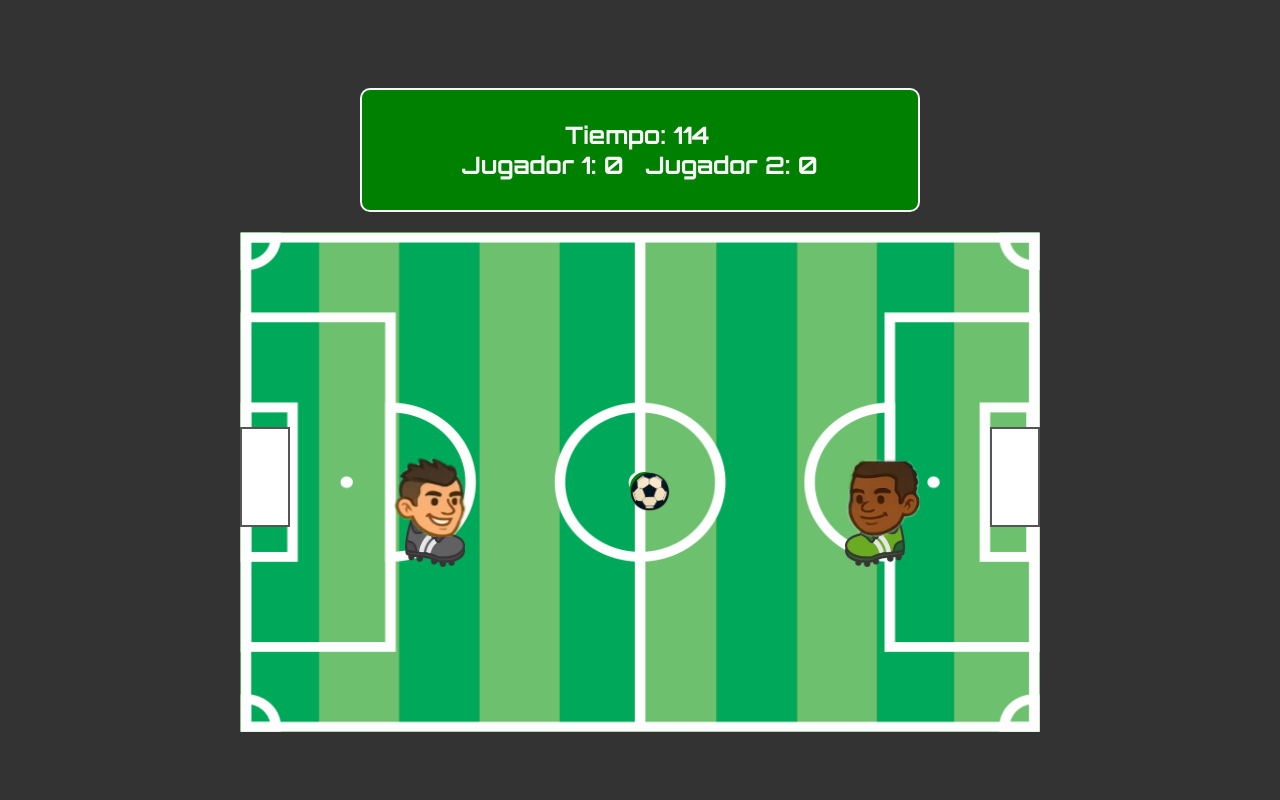
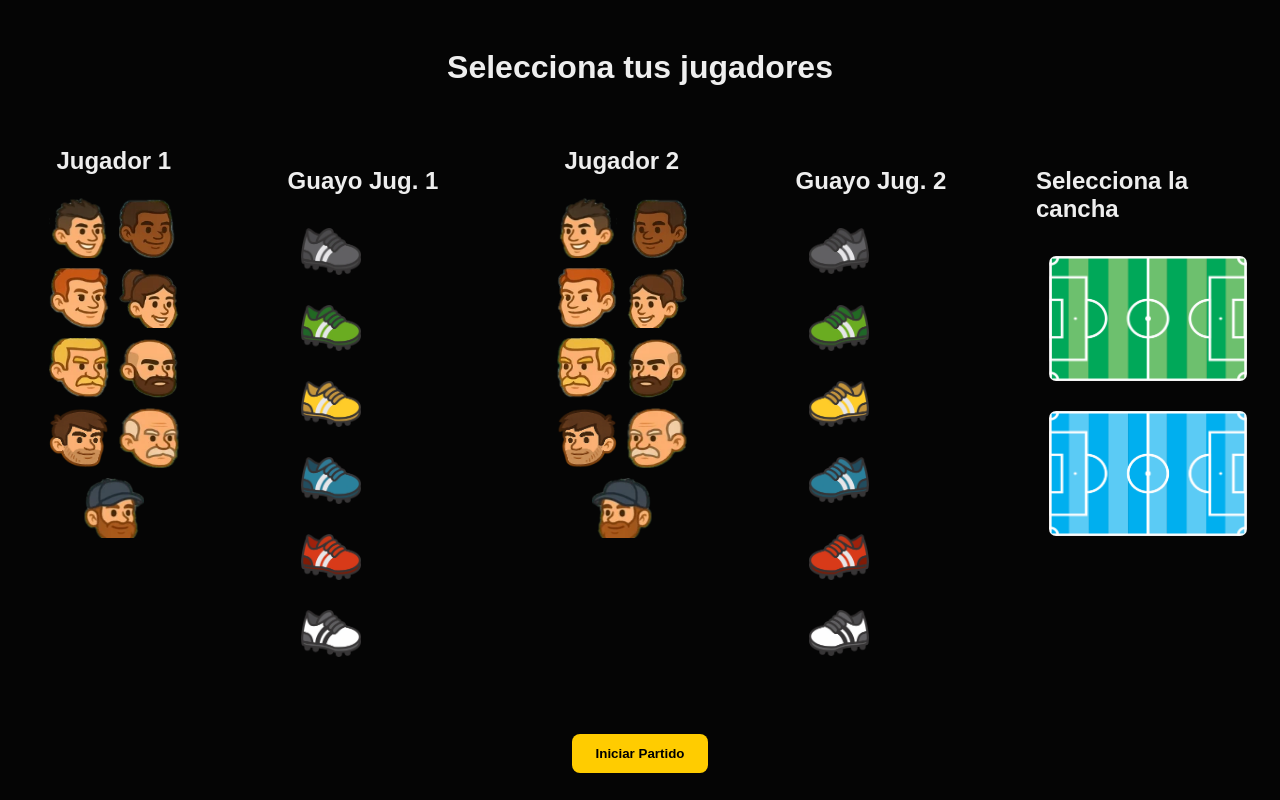
Before and after one commit to rudajira/fuchibol, a PHP site: page / in a window 1280 px wide. Run offline with PHP 8.4, Linux system fonts and the light colour scheme.

Commit message:
Ajustes RD 202510241305

```diff
--- a/css/style.css
+++ b/css/style.css
@@ -10,7 +10,19 @@ body {
     flex-direction: column;
     height: 100vh;
     margin: 0;
-    overflow: hidden;
+    overflow: auto;
+}
+
+a {
+    color: #f8f8f8;
+}
+
+a:hover {
+    color: #ece7d4;
+}
+
+a:active {
+    color: #adddbd;
 }
 
 #cancha {
@@ -24,7 +36,7 @@ body {
     overflow: hidden;
 }
 
-#campo img{
+#campo img {
     position: absolute;
     top: 0;
     left: 0;
@@ -65,13 +77,19 @@ body {
     /*background-color: antiquewhite;*/
 }
 
-#jugador-izq {
+.jugadorSelect {
+    width: 80px;
+    height: auto;
+}
+
+
+.jugador1 {
     /* background-color: #111111;*/
     left: 70px;
     top: calc(50% - 25px);
 }
 
-#jugador-der {
+.jugador2 {
     /*background-color: #fff;*/
     right: 70px;
     top: calc(50% - 25px);
@@ -115,10 +133,133 @@ body {
     font-size: 150%;
     margin: 20px;
 }
-iframe{
+
+iframe {
     position: absolute;
     top: 0;
     left: 0;
     height: 100%;
     width: 100%;
 }
+
+/* Pantalla de selección */
+#select-screen {
+    position: fixed;
+    inset: 0;
+    background: rgba(0, 0, 0, 0.9);
+    display: flex;
+    flex-direction: column;
+    justify-content: center;
+    align-items: center;
+    z-index: 30;
+}
+
+
+.selection {
+    display: flex;
+    gap: 80px;
+    margin: 20px;
+}
+
+
+.player-select {
+    text-align: center;
+}
+
+
+.player-select img {
+    width: 60px;
+    height: 60px;
+    border-radius: 15px;
+    cursor: pointer;
+    border: 3px solid transparent;
+    transition: 0.15s;
+}
+
+
+.player-select img.selected {
+    border-color: yellow;
+    transform: scale(1.06);
+}
+
+.startBtn,
+#startBtn {
+    background: #ffcc00;
+    border: none;
+    padding: 12px 24px;
+    border-radius: 8px;
+    cursor: pointer;
+    font-weight: bold;
+    margin-top: 20px;
+}
+.canceltBtn {
+    background: #be0202;
+    color: #f8f8f8;
+    border: none;
+    padding: 12px 24px;
+    border-radius: 8px;
+    cursor: pointer;
+    font-weight: bold;
+    margin-top: 20px;
+}
+
+/* Canchas */
+#cancha-screen {
+    margin: 20px 0;
+}
+
+
+.cancha-options img {
+    width: 198px;
+    height: auto;
+    margin: 10px;
+    border: 3px solid transparent;
+    cursor: pointer;
+    border-radius: 10px;
+}
+
+
+.cancha-options img.selected {
+    border: 3px solid yellow;
+}
+
+/*GUAYOS*/
+/* Canchas */
+.guayo-screen {
+    margin: 20px 0;
+}
+
+
+.guayo-screen img {
+    width: 60px;
+    height: auto;
+    margin: 10px;
+    border: 3px solid transparent;
+    cursor: pointer;
+    border-radius: 10px;
+}
+
+
+.guayo-screen img.selected {
+    border: 3px solid yellow;
+}
+/*PANTALLA MODAL ELEMENTOS SELECCIONADOS*/
+#pantallaSeleccion{
+    position: absolute;
+    margin-top: 0;
+    margin-left: 0;
+    top: 50%;
+    left: 50%;
+    transform: translate(-50%, -50%);
+    background-color: #555;
+    border: #f8f8f8 solid 5px;
+    border-radius: 5px;
+    padding: 10px;
+    z-index: 10000001;
+}
+.ocultar{
+    display: none;
+}
+.ver{
+    display: inline-block;
+}
--- a/index.html
+++ b/index.html
@@ -1,36 +1,223 @@
 <!DOCTYPE html>
 <html lang="es">
+
 <head>
-    <meta charset="UTF-8">
-    <meta name="viewport" content="width=device-width, initial-scale=1.0">
-    <link rel="icon" type="image/png" href="img/logoFCB.png" />
+    <meta charset="utf-8" />
+    <meta name="viewport" content="width=device-width,initial-scale=1" />
+    <title>Selección de Jugadores</title>
+    <link rel="icon" type="image/webp" href="img/logoFCB.png" />
     <link rel="stylesheet" href="css/style.css">
-    <title>Penales 2D</title>
 </head>
+
 <body>
-    <div class="tablero">
-        <div class="cronometro">&nbsp;&nbsp;&nbsp;&nbsp;&nbsp;&nbsp;&nbsp;&nbsp;&nbsp;&nbsp;&nbsp;&nbsp;&nbsp;&nbsp;Tiempo: <span id="tiempo">120</span></div>
-        <div>Jugador 1: <span id="marcador-1">0</span>&nbsp;&nbsp;&nbsp;Jugador 2: <span id="marcador-2">0</span></div>
+    <!-- Pantalla de selección -->
+    <div id="select-screen">
+        <h1>Selecciona tus jugadores</h1>
+        <div class="selection">
+            <div class="player-select">
+                <h2>Jugador 1</h2>
+                <img src="img/cabeza1.webp" id="j1-1" class="jugadorSelect jugador1" data-player="1">
+                <img src="img/cabeza2.webp" id="j1-2" class="jugadorSelect jugador1" data-player="1">
+                <img src="img/cabeza3.webp" id="j1-3" class="jugadorSelect jugador1" data-player="1">
+                <img src="img/cabeza4.webp" id="j1-4" class="jugadorSelect jugador1" data-player="1">
+                <img src="img/cabeza5.webp" id="j1-5" class="jugadorSelect jugador1" data-player="1">
+                <img src="img/cabeza6.webp" id="j1-6" class="jugadorSelect jugador1" data-player="1">
+                <img src="img/cabeza7.webp" id="j1-7" class="jugadorSelect jugador1" data-player="1">
+                <img src="img/cabeza8.webp" id="j1-8" class="jugadorSelect jugador1" data-player="1">
+                <img src="img/cabeza9.webp" id="j1-9" class="jugadorSelect jugador1" data-player="1">
+            </div>
+            <div class="guayo-screen">
+                <h2>Guayo Jug. 1</h2>
+                <img src="img/guayo1.webp" id="guayo1" class="guayo-option jugador1" data-guayo="1">
+                <img src="img/guayo2.webp" id="guayo2" class="guayo-option jugador1" data-guayo="1">
+                <img src="img/guayo3.webp" id="guayo3" class="guayo-option jugador1" data-guayo="1">
+                <img src="img/guayo4.webp" id="guayo4" class="guayo-option jugador1" data-guayo="1">
+                <img src="img/guayo5.webp" id="guayo5" class="guayo-option jugador1" data-guayo="1">
+                <img src="img/guayo6.webp" id="guayo6" class="guayo-option jugador1" data-guayo="1">
+            </div>
+
+            <div class="player-select">
+                <h2>Jugador 2</h2>
+                <img src="img/cabeza1.webp" id="j2-1" class="jugadorSelect jugador2" data-player="2">
+                <img src="img/cabeza2.webp" id="j2-2" class="jugadorSelect jugador2" data-player="2">
+                <img src="img/cabeza3.webp" id="j2-3" class="jugadorSelect jugador2" data-player="2">
+                <img src="img/cabeza4.webp" id="j2-4" class="jugadorSelect jugador2" data-player="2">
+                <img src="img/cabeza5.webp" id="j2-5" class="jugadorSelect jugador2" data-player="2">
+                <img src="img/cabeza6.webp" id="j2-6" class="jugadorSelect jugador2" data-player="2">
+                <img src="img/cabeza7.webp" id="j2-7" class="jugadorSelect jugador2" data-player="2">
+                <img src="img/cabeza8.webp" id="j2-8" class="jugadorSelect jugador2" data-player="2">
+                <img src="img/cabeza9.webp" id="j2-9" class="jugadorSelect jugador2" data-player="2">
+            </div>
+            <div class="guayo-screen">
+                <h2>Guayo Jug. 2</h2>
+                <img src="img/guayo1.webp" id="guayo1" class="guayo-option jugador2" data-guayo="2">
+                <img src="img/guayo2.webp" id="guayo2" class="guayo-option jugador2" data-guayo="2">
+                <img src="img/guayo3.webp" id="guayo3" class="guayo-option jugador2" data-guayo="2">
+                <img src="img/guayo4.webp" id="guayo4" class="guayo-option jugador2" data-guayo="2">
+                <img src="img/guayo5.webp" id="guayo5" class="guayo-option jugador2" data-guayo="2">
+                <img src="img/guayo6.webp" id="guayo6" class="guayo-option jugador2" data-guayo="2">
+            </div>
+
+            <div id="cancha-screen">
+                <h2>Selecciona la cancha</h2>
+                <div class="cancha-options">
+                    <img src="img/cancha1.png" id="cancha1" class="cancha-option" data-cancha="img/cancha1.png">
+                    <img src="img/cancha2.png" id="cancha2" class="cancha-option" data-cancha="img/cancha2.png">
+                </div>
+            </div>
+        </div>
+
+        <button id="startBtn">Iniciar Partido</button>
     </div>
-    <div id="cancha">
-        <div id="campo">
-            <img src="img/cancha1.png">
+    <div id="pantallaSeleccion" class="ocultar">
+        <div class="selection">
+            <div>
+                <h2>Jugador 1</h2>
+                <img id="cabezaSel1" style="width: 80px;" src="#">
+                <br>
+                <img id="guayoSel1" style="width: 80px;" src="#">
+            </div>
+            <div>
+                <h2>Jugador 2</h2>
+                <img id="cabezaSel2" style="width: 80px;" src="#">
+                <div></div>
+                <img id="guayoSel2" style="width: 80px;" src="#">
+            </div>
+            <div>
+                <h2>Cancha</h2>
+                <img id="canchaSel" style="width: 150px;" src="#">
+            </div>
         </div>
-        <div id="arco-izq" class="arco"></div>
-        <div id="arco-der" class="arco"></div>
-        <div id="jugador-izq" class="jugador">
-            <img id="cabeza1" class="cabeza" src="img/cabeza1.webp">
-            <img id="guayo1" class="guayo" src="img/guayo1.webp">
+        <div style="text-align: center;">
+            <button type="button" class="canceltBtn" id="btnCancelarSelect">Cancelar</button>
+            <button type="button" class="startBtn" id="btnAprobarSelect">ir al Juego</button>
         </div>
-        <div id="jugador-der" class="jugador">
-            <img id="cabeza2" class="cabeza" src="img/cabeza2.webp">
-            <img id="guayo2" class="guayo" src="img/guayo2.webp">
-        </div>
-        <!--<div id="jugador-izq" class="jugador">⚫</div>-->
-        <!--<div id="jugador-der" class="jugador">⚪</div>-->
-        <div id="balon"><img src="img/balon1.webp" style="width: 40px; height: 40px;"></div>
     </div>
-    <script src="js/fuchibol.js"></script>
+
+    <script>
+        document.addEventListener('DOMContentLoaded', () => {
+            let selectedJ1 = null;//jugador 1 Seleccionado
+            let selectedJ2 = null;//jugador 2 Seleccionado
+            let selectedGJ1 = null;//guayo jugador 1 Seleccionado
+            let selectedGJ2 = null;//guayo juagador 2 Seleccionado
+            let selectedC = null;//cancha Seleccionada
+
+            // Selección de jugadores
+            const selectImgs = document.querySelectorAll('.player-select img');
+            selectImgs.forEach(img => {
+                img.addEventListener('click', () => {
+                    const player = img.dataset.player;
+
+                    // Quitar selección previa
+                    document.querySelectorAll(`.player-select img[data-player="${player}"]`)
+                        .forEach(i => i.classList.remove('selected'));
+
+                    // Marcar imagen seleccionada
+                    img.classList.add('selected');
+                    //se agrega esta parte del código apra que no afecte la rotación de las cabezas
+                    if (player == "2") {
+                        img.style.transform = 'scaleX(-1) scale(1.06)';
+                    }
+
+                    // Guardar la selección
+                    const src = img.getAttribute('src');
+                    if (player === "1") {
+                        selectedJ1 = src;
+                    } else {
+                        selectedJ2 = src;
+                    }
+
+                    console.log(`Jugador ${player} seleccionó: ${src}`);
+                });
+            });
+            //Selección Guayo
+            const selectImgsG = document.querySelectorAll('.guayo-screen img');
+            selectImgsG.forEach(img => {
+                img.addEventListener('click', () => {
+                    const guayo = img.dataset.guayo;
+
+                    // Quitar selección previa
+                    document.querySelectorAll(`.guayo-screen img[data-guayo="${guayo}"]`)
+                        .forEach(i => i.classList.remove('selected'));
+
+                    // Marcar imagen seleccionada
+                    img.classList.add('selected');
+                    //se agrega esta parte del código apra que no afecte la rotación de las cabezas
+                    if (guayo == "2") {
+                        img.style.transform = 'scaleX(-1) scale(1.06)';
+                    }
+
+                    // Guardar la selección
+                    const src = img.getAttribute('src');
+                    if (guayo === "1") {
+                        selectedGJ1 = src;
+                    } else {
+                        selectedGJ2 = src;
+                    }
+
+                    console.log(`Jugador ${guayo} seleccionó: ${src}`);
+                });
+            });
+            // Selección de cancha
+            document.querySelectorAll('.cancha-option').forEach(option => {
+                option.addEventListener('click', () => {
+                    document.querySelectorAll('.cancha-option').forEach(i =>
+                        i.classList.remove('selected'));
+                    option.classList.add('selected');
+                    selectedCancha = option.dataset.cancha;
+                    console.log(`cancha seleccionada: ${selectedCancha}`);
+                });
+
+            });
+
+            const startBtn = document.getElementById('startBtn');
+
+            startBtn.addEventListener('click', () => {
+                if (!selectedJ1 || !selectedJ2 || !selectedGJ1 || !selectedGJ2 || !selectedCancha) {
+                    alert('Falta seleccionar algún elemento.');
+                    return;
+                }
+
+                // Aquí puedes pasar las selecciones a tu juego
+                console.log('Selección final:', {
+                    jugador1: selectedJ1,
+                    jugador2: selectedJ2,
+                    GuayoJug1: selectedGJ1,
+                    GuayoJug2: selectedGJ2,
+                    Cancha: selectedCancha,
+                });
+
+                //Se muestra la confirmación de selñección
+                let selectScreen = document.getElementById("pantallaSeleccion");
+
+                document.getElementById("cabezaSel1").src = selectedJ1;
+                document.getElementById("guayoSel1").src = selectedGJ1;
+                document.getElementById("cabezaSel2").src = selectedJ2;
+                document.getElementById("guayoSel2").src = selectedGJ2;
+                document.getElementById("canchaSel").src = selectedCancha;
+
+                document.getElementById("cabezaSel2").style.transform = 'scaleX(-1)';
+                document.getElementById("guayoSel2").style.transform = 'scaleX(-1)';
+
+                selectScreen.classList.remove('ocultar');
+                selectScreen.classList.add('ver');
+
+                // Aquí conectarías tu lógica de físicas y campo
+            });
+
+            const aprobSelectBtn = document.getElementById('btnAprobarSelect');
+            aprobSelectBtn.addEventListener('click', () => {
+                window.location.href = "fuchibol.html" + "?j1=" + selectedJ1 + "&j2=" + selectedJ2 + "&gj1=" + selectedGJ1 + "&gj2" + selectedGJ2 + "&cancha=" + selectedCancha;
+            });
+
+            const cancelBtn = document.getElementById('btnCancelarSelect');
+            cancelBtn.addEventListener('click', () => {
+                location.reload();
+            });
+
+        });
+    </script>
+
 </body>
 
 </html>
```
Also changed, not shown: fuchibol.html (added, +64 -0 lines).
